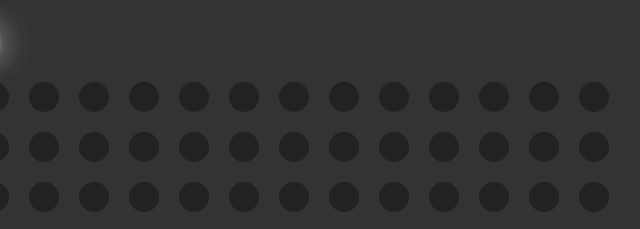
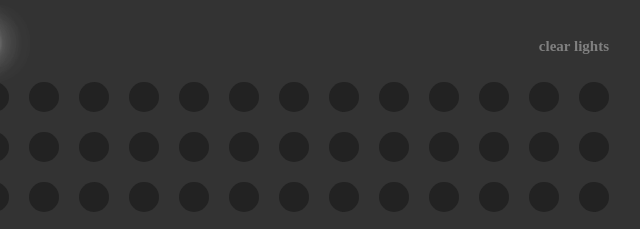
Before and after one commit to lewis00001/lightUpDots, a plain HTML site: page index.html in a window 1280 px wide. Shown: the top 229 px of the page, 421-1061 px from the left. Drawn offline with nearby package versions, Linux system fonts and the light colour scheme.

Commit message:
added clear lights button, function notes in the js

```diff
--- a/app.js
+++ b/app.js
@@ -1,10 +1,14 @@
 $(document).ready(function () {
-
+    // reloads the html page when the span is clicked
+    $('span').on('click', function () {
+        location.reload();
+    });
+    // generates all the dots on the screen
     let numDots = 256;
     for (let i = 0; i < numDots; i++) {
         $(".content").append("<div class='circ off'></div>");
     }
-
+    // cycles though colors based on currently displayed color
     $('.circ').on('click', function (e) {
 
         if ($(this).hasClass("b")) {
--- a/index.html
+++ b/index.html
@@ -15,6 +15,16 @@ h1 {
     font-size: 30px;
     float: left;
     width: 100%;
+}
+
+span {
+    font-size: 15px;
+    text-shadow: none;
+    color: gray;
+    float: right;
+    margin-top: 15px;
+    margin-right: 25px;
+    cursor: pointer;
 }
 
 .circ {
@@ -60,7 +70,8 @@ h1 {
 <body>
 
 <div class="content">
-    <h1>light-up dots</h1>
+    <h1>light-up dots<span>clear lights</span></h1>
+
 </div>
 
 <script src="https://ajax.googleapis.com/ajax/libs/jquery/2.0.2/jquery.min.js"></script>
```
